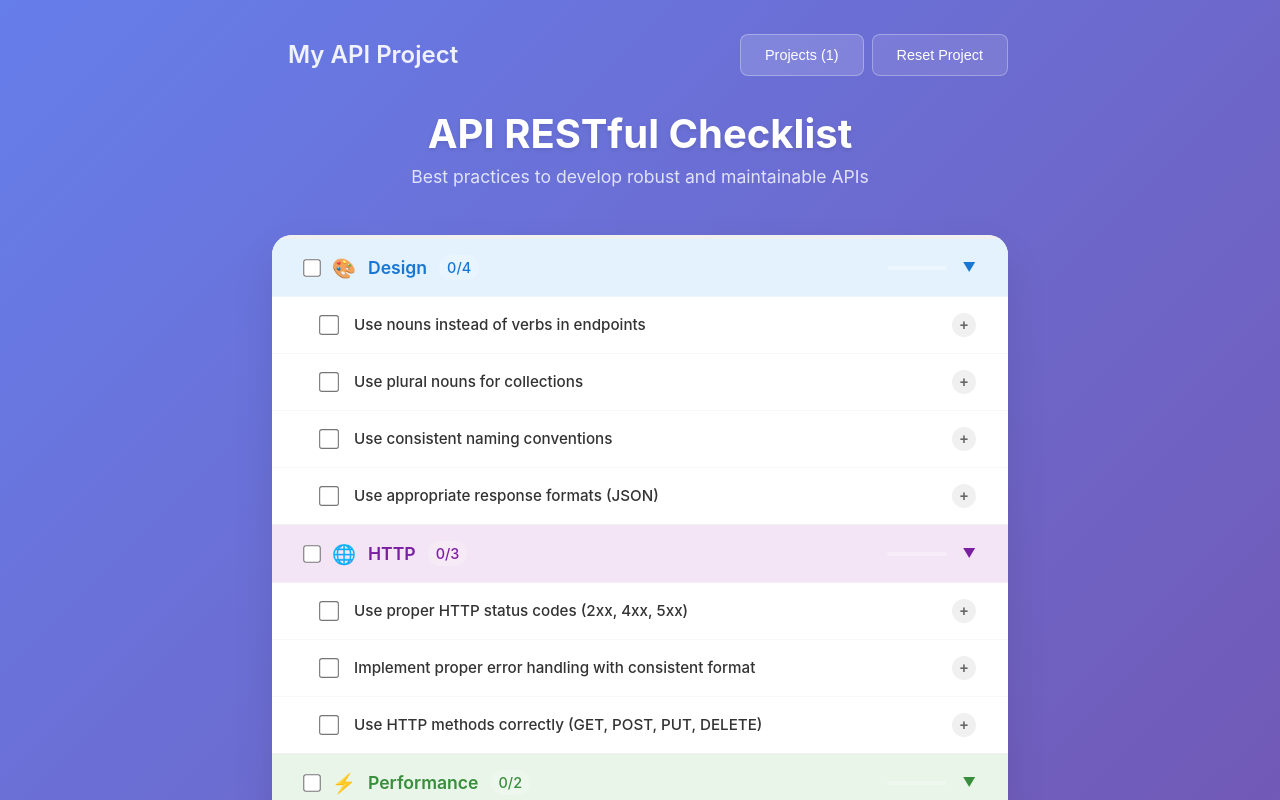
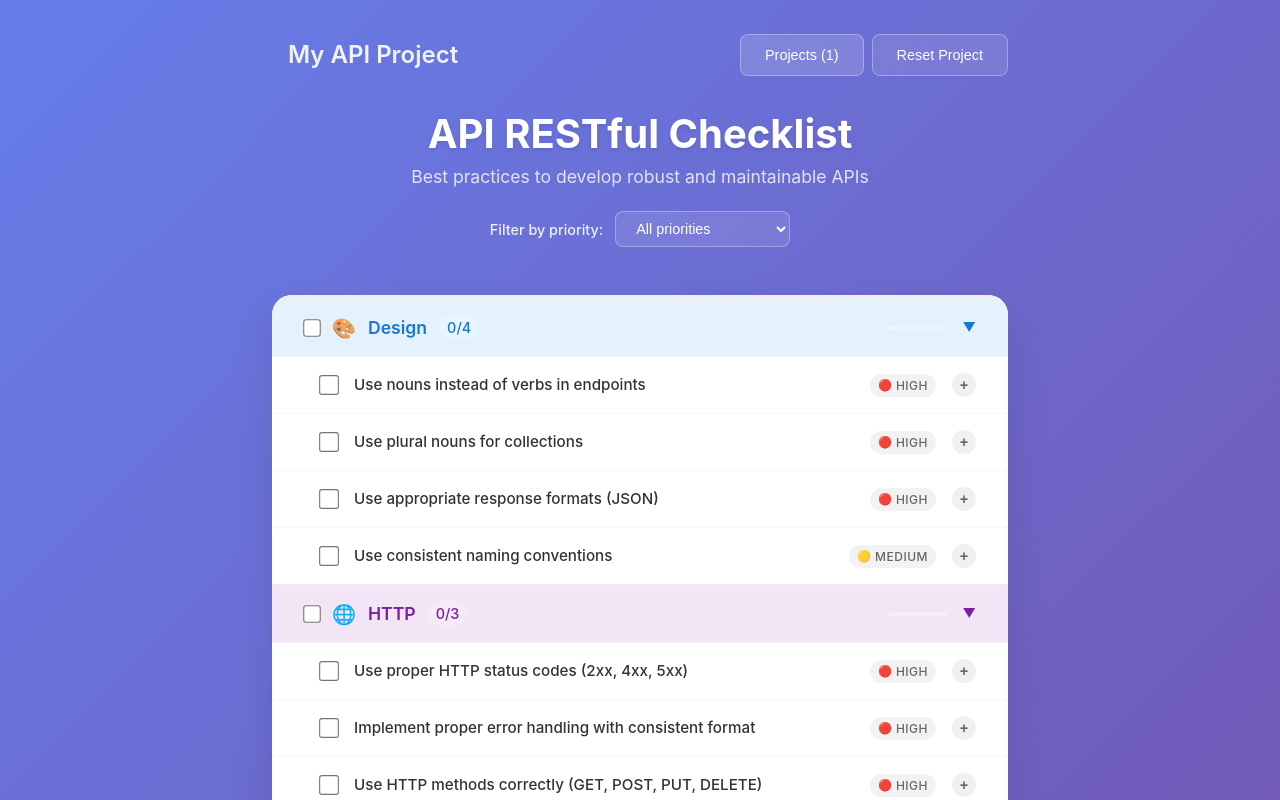
Before and after one commit to your-checklist/your-api-checklist.com, a React (Create React App) app: page / in a window 1280 px wide. Shown: the top 800 px of the page. Built offline with nearby package versions, Linux system fonts and the light colour scheme.

Commit message:
feat: implement priority filtering and display for checklist items; enhance styling for priority indicators and selection

```diff
--- a/src/App.css
+++ b/src/App.css
@@ -274,6 +274,46 @@ body {
   font-weight: 400;
 }
 
+.priority-filter {
+  margin-top: 1.5rem;
+  display: flex;
+  align-items: center;
+  justify-content: center;
+  gap: 0.75rem;
+}
+
+.filter-label {
+  color: rgba(255, 255, 255, 0.9);
+  font-size: 0.9rem;
+  font-weight: 500;
+}
+
+.priority-select {
+  background: rgba(255, 255, 255, 0.1);
+  color: white;
+  border: 1px solid rgba(255, 255, 255, 0.3);
+  padding: 0.5rem 1rem;
+  border-radius: 8px;
+  font-size: 0.9rem;
+  cursor: pointer;
+  outline: none;
+  transition: all 0.3s ease;
+}
+
+.priority-select:hover {
+  background: rgba(255, 255, 255, 0.2);
+}
+
+.priority-select:focus {
+  border-color: rgba(255, 255, 255, 0.6);
+  box-shadow: 0 0 0 2px rgba(255, 255, 255, 0.1);
+}
+
+.priority-select option {
+  background: #333;
+  color: white;
+}
+
 .checklist-container {
   background: white;
   border-radius: 20px;
@@ -439,6 +479,30 @@ body {
 .completed .item-text {
   text-decoration: line-through;
   opacity: 0.6;
+}
+
+.item-priority {
+  display: flex;
+  align-items: center;
+  gap: 0.25rem;
+  margin-left: auto;
+  margin-right: 0.5rem;
+  padding: 0.25rem 0.5rem;
+  border-radius: 12px;
+  background: rgba(0, 0, 0, 0.05);
+  font-size: 0.8rem;
+  font-weight: 500;
+}
+
+.priority-icon {
+  font-size: 0.7rem;
+}
+
+.priority-text {
+  color: #666;
+  font-size: 0.75rem;
+  text-transform: uppercase;
+  letter-spacing: 0.5px;
 }
 
 .expand-btn {
@@ -630,4 +694,19 @@ body {
     height: 20px;
     font-size: 0.8rem;
   }
+
+  .priority-filter {
+    flex-direction: column;
+    gap: 0.5rem;
+    margin-top: 1rem;
+  }
+
+  .priority-text {
+    display: none;
+  }
+
+  .item-priority {
+    margin-right: 0.25rem;
+    padding: 0.2rem 0.4rem;
+  }
 }
--- a/src/App.js
+++ b/src/App.js
@@ -7,6 +7,7 @@ function App() {
       id: 1,
       text: 'Use nouns instead of verbs in endpoints',
       category: 'Design',
+      priority: 'high',
       completed: false,
       description: 'REST endpoints should represent resources (nouns) rather than actions (verbs). This makes your API more intuitive and follows REST principles.',
       example: 'Good: GET /users/123 | Bad: GET /getUser/123',
@@ -19,6 +20,7 @@ function App() {
       id: 2,
       text: 'Use plural nouns for collections',
       category: 'Design',
+      priority: 'high',
       completed: false,
       description: 'Collections of resources should use plural nouns to clearly indicate that multiple items can be returned.',
       example: 'Good: GET /users | Bad: GET /user',
@@ -31,6 +33,7 @@ function App() {
       id: 13,
       text: 'Use consistent naming conventions',
       category: 'Design',
+      priority: 'medium',
       completed: false,
       description: 'Maintain consistent naming patterns throughout your API (camelCase, snake_case, or kebab-case). Consistency improves developer experience.',
       example: 'Choose one: user_name, userName, or user-name and stick with it',
@@ -43,6 +46,7 @@ function App() {
       id: 15,
       text: 'Use appropriate response formats (JSON)',
       category: 'Design',
+      priority: 'high',
       completed: false,
       description: 'JSON is the standard for modern APIs due to its lightweight nature and universal support. Ensure consistent JSON structure across endpoints.',
       example: 'Content-Type: application/json with proper JSON formatting',
@@ -55,6 +59,7 @@ function App() {
       id: 3,
       text: 'Use proper HTTP status codes (2xx, 4xx, 5xx)',
       category: 'HTTP',
+      priority: 'high',
       completed: false,
       description: 'HTTP status codes communicate the result of requests clearly. Use 2xx for success, 4xx for client errors, and 5xx for server errors.',
       example: '200 OK, 201 Created, 400 Bad Request, 404 Not Found, 500 Internal Server Error',
@@ -68,6 +73,7 @@ function App() {
       id: 4,
       text: 'Implement proper error handling with consistent format',
       category: 'HTTP',
+      priority: 'high',
       completed: false,
       description: 'Standardize error responses with clear messages, error codes, and helpful information for debugging and user feedback.',
       example: '{"error": {"code": "VALIDATION_ERROR", "message": "Email is required", "field": "email"}}',
@@ -80,6 +86,7 @@ function App() {
       id: 5,
       text: 'Use HTTP methods correctly (GET, POST, PUT, DELETE)',
       category: 'HTTP',
+      priority: 'high',
       completed: false,
       description: 'Each HTTP method has a specific purpose: GET for retrieval, POST for creation, PUT for updates, DELETE for removal. Follow these semantics.',
       example: 'GET /users (list), POST /users (create), PUT /users/123 (update), DELETE /users/123 (remove)',
@@ -92,6 +99,7 @@ function App() {
       id: 6,
       text: 'Implement pagination for large datasets',
       category: 'Performance',
+      priority: 'medium',
       completed: false,
       description: 'Prevent performance issues and timeouts by limiting response sizes. Implement cursor-based or offset-based pagination.',
       example: 'GET /users?page=2&limit=20 or GET /users?cursor=abc123&limit=20',
@@ -104,6 +112,7 @@ function App() {
       id: 7,
       text: 'Add caching headers (Cache-Control, ETag)',
       category: 'Performance',
+      priority: 'medium',
       completed: false,
       description: 'Implement HTTP caching to reduce server load and improve response times. Use Cache-Control for cache policies and ETags for conditional requests.',
       example: 'Cache-Control: max-age=3600, ETag: "abc123"',
@@ -116,6 +125,7 @@ function App() {
       id: 8,
       text: 'Implement rate limiting',
       category: 'Security',
+      priority: 'high',
       completed: false,
       description: 'Protect your API from abuse and ensure fair usage by implementing rate limiting. Communicate limits through headers.',
       example: 'X-RateLimit-Limit: 1000, X-RateLimit-Remaining: 999, X-RateLimit-Reset: 1609459200',
@@ -128,6 +138,7 @@ function App() {
       id: 9,
       text: 'Use HTTPS everywhere',
       category: 'Security',
+      priority: 'high',
       completed: false,
       description: 'Encrypt all API communications to protect sensitive data in transit. HTTPS is essential for security and is required by modern browsers.',
       example: 'https://api.example.com instead of http://api.example.com',
@@ -140,6 +151,7 @@ function App() {
       id: 10,
       text: 'Implement proper authentication (JWT, OAuth)',
       category: 'Security',
+      priority: 'high',
       completed: false,
       description: 'Secure your API with robust authentication mechanisms. JWT for stateless auth, OAuth for third-party integrations.',
       example: 'Authorization: Bearer eyJhbGciOiJIUzI1NiIsInR5cCI6IkpXVCJ9...',
@@ -153,6 +165,7 @@ function App() {
       id: 14,
       text: 'Implement input validation',
       category: 'Security',
+      priority: 'high',
       completed: false,
       description: 'Validate all input data to prevent injection attacks and ensure data integrity. Use schema validation and sanitization.',
       example: 'Validate email format, check string lengths, sanitize SQL inputs',
@@ -165,6 +178,7 @@ function App() {
       id: 11,
       text: 'Version your API (/v1/, /v2/)',
       category: 'Versioning',
+      priority: 'medium',
       completed: false,
       description: 'API versioning allows you to evolve your API without breaking existing clients. Use URL versioning, header versioning, or parameter versioning.',
       example: 'https://api.example.com/v1/users or Accept: application/vnd.api+json;version=1',
@@ -177,6 +191,7 @@ function App() {
       id: 12,
       text: 'Provide comprehensive API documentation',
       category: 'Documentation',
+      priority: 'low',
       completed: false,
       description: 'Good documentation is crucial for API adoption. Include examples, error codes, authentication details, and interactive testing capabilities.',
       example: 'Use tools like Swagger/OpenAPI, Postman, or custom documentation sites',
@@ -202,7 +217,8 @@ function App() {
       ...item,
       description: item.description || 'No description available.',
       example: item.example || '',
-      references: item.references || []
+      references: item.references || [],
+      priority: item.priority || 'medium'
     };
   };
 
@@ -242,6 +258,9 @@ function App() {
     }
     return projects[0]?.id || null;
   });
+
+  // Priority filter state
+  const [priorityFilter, setPriorityFilter] = useState('all');
 
   // Collapsed categories state
   const [collapsedCategories, setCollapsedCategories] = useState(() => {
@@ -429,6 +448,49 @@ function App() {
     return acc;
   }, {});
 
+  // Filter and sort items by priority
+  const getFilteredAndSortedItems = (items) => {
+    let filteredItems = items;
+
+    // Filter by priority if not 'all'
+    if (priorityFilter !== 'all') {
+      filteredItems = items.filter(item => item.priority === priorityFilter);
+    }
+
+    // Sort by priority (high -> medium -> low)
+    const priorityOrder = { 'high': 0, 'medium': 1, 'low': 2 };
+    return filteredItems.sort((a, b) => {
+      return priorityOrder[a.priority] - priorityOrder[b.priority];
+    });
+  };
+
+  const getPriorityColor = (priority) => {
+    const colors = {
+      'high': '#ff4444',
+      'medium': '#ff9800',
+      'low': '#4caf50'
+    };
+    return colors[priority] || '#666';
+  };
+
+  const getPriorityIcon = (priority) => {
+    const icons = {
+      'high': '🔴',
+      'medium': '🟡',
+      'low': '🟢'
+    };
+    return icons[priority] || '⚪';
+  };
+
+  const getPriorityLabel = (priority) => {
+    const labels = {
+      'high': 'High',
+      'medium': 'Medium',
+      'low': 'Low'
+    };
+    return labels[priority] || 'Unknown';
+  };
+
   const completedCount = currentProject.checklist.filter(item => item.completed).length;
   const totalCount = currentProject.checklist.length;
   const progressPercentage = totalCount > 0 ? (completedCount / totalCount) * 100 : 0;
@@ -567,6 +629,21 @@ function App() {
 
         <h1 className="title">API RESTful Checklist</h1>
         <p className="subtitle">Best practices to develop robust and maintainable APIs</p>
+
+        <div className="priority-filter">
+          <label htmlFor="priority-select" className="filter-label">Filter by priority:</label>
+          <select
+            id="priority-select"
+            value={priorityFilter}
+            onChange={(e) => setPriorityFilter(e.target.value)}
+            className="priority-select"
+          >
+            <option value="all">All priorities</option>
+            <option value="high">🔴 High priority</option>
+            <option value="medium">🟡 Medium priority</option>
+            <option value="low">🟢 Low priority</option>
+          </select>
+        </div>
       </div>
 
       <div className="checklist-container">
@@ -626,7 +703,7 @@ function App() {
 
                 {!isCollapsed && (
                   <ul className="category-items">
-                    {items.map((item) => {
+                    {getFilteredAndSortedItems(items).map((item) => {
                       const isExpanded = expandedItems[item.id];
                       return (
                         <li key={item.id} className={`checklist-item ${item.completed ? 'completed' : ''}`}>
@@ -641,6 +718,10 @@ function App() {
                               className="checkbox"
                             />
                             <span className="item-text">{item.text}</span>
+                            <div className="item-priority" title={`${getPriorityLabel(item.priority)} priority`}>
+                              <span className="priority-icon">{getPriorityIcon(item.priority)}</span>
+                              <span className="priority-text">{getPriorityLabel(item.priority)}</span>
+                            </div>
                             <button
                               className="expand-btn"
                               onClick={(e) => {
```
